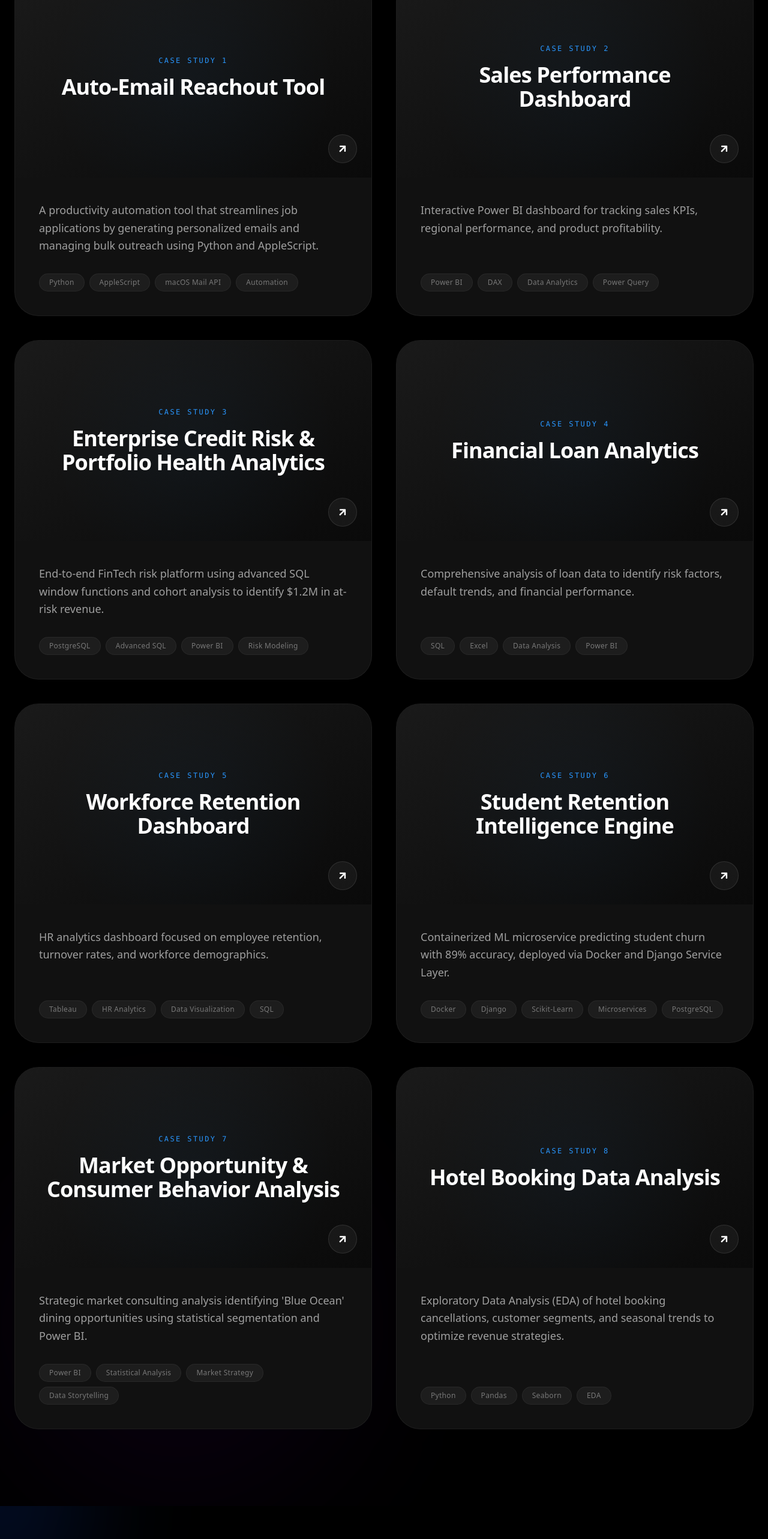
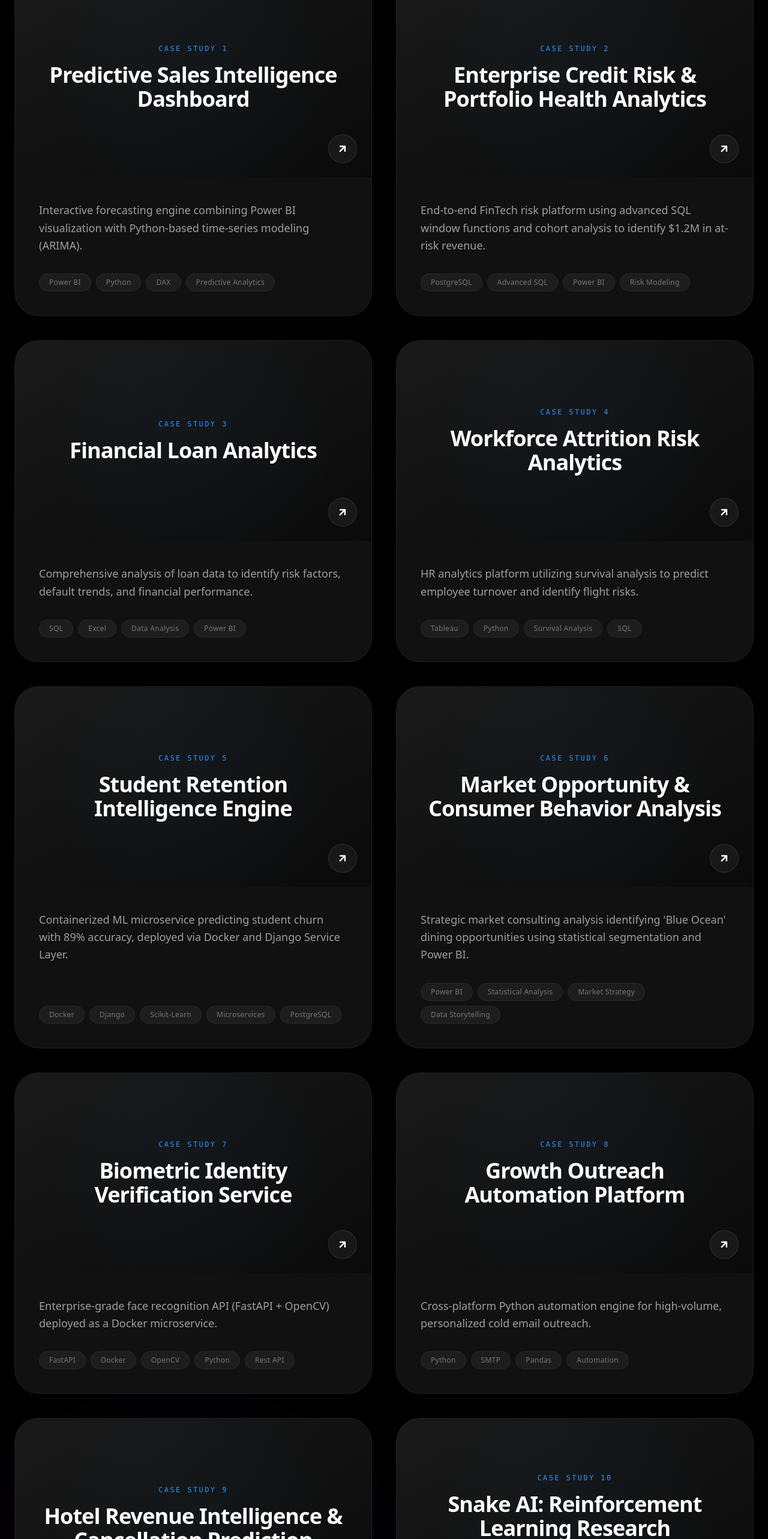
Before and after one commit to saivineethreddysuravi/saivineethreddysuravi.com, a Next.js app: page / in a window 1280 px wide. Shown: the part 6022-8588 px from the top of the page at 60% size. Built offline with nearby package versions, Linux system fonts and the light colour scheme.

Commit message:
content: add biometric and growth platforms to portfolio

```diff
--- a/src/data/portfolio.ts
+++ b/src/data/portfolio.ts
@@ -123,47 +123,23 @@ export const education = [
 
 export const projects = [
   {
-    title: "Auto-Email Reachout Tool",
-    description: "A productivity automation tool that streamlines job applications by generating personalized emails and managing bulk outreach using Python and AppleScript.",
-    technologies: ["Python", "AppleScript", "macOS Mail API", "Automation"],
-    githubUrl: "https://github.com/saivineethreddysuravi/auto-email-tool",
-    details: {
-      problem: "Applying for jobs manually is a time-consuming process. Copying recruiter emails, attaching resumes, and drafting repetitive messages for hundreds of roles leads to application fatigue and decreased efficiency.",
-      solution: "Developed a background automation tool that monitors the clipboard for email addresses and interfaces directly with the macOS Mail app to instantly draft or send personalized emails with the resume already attached.",
-      features: [
-        "Clipboard Listener: Automatically detects when a recruiter's email is copied.",
-        "Smart Greetings: Dynamically parses email addresses to generate personalized greetings (e.g., 'Hi John' vs. 'Hi Team').",
-        "Bulk Sender: Automates outreach to large CSV lists with safety delays to prevent spam flagging.",
-        "macOS Mail Integration: Uses AppleScript to control the system mail client, supporting attachments without complex SMTP setup.",
-        "Duplicate Detection: Maintains a 'sent tracker' to ensure no recruiter is messaged twice."
-      ],
-      impact: "Reduced the time per manual application by 70%. Successfully automated 95+ targeted outreach emails in a single session, significantly increasing job search velocity.",
-      future: [
-        "LinkedIn Scraper: Integrate automated lead generation directly from LinkedIn job posts.",
-        "Template Management: Support multiple email templates for different job roles (e.g., Data Analyst vs. Business Analyst).",
-        "Cross-Platform Support: Implement support for Outlook and Gmail web via browser extensions."
-      ]
-    }
-  },
-  {
-    title: "Sales Performance Dashboard",
-    description: "Interactive Power BI dashboard for tracking sales KPIs, regional performance, and product profitability.",
-    technologies: ["Power BI", "DAX", "Data Analytics", "Power Query"],
+    title: "Predictive Sales Intelligence Dashboard",
+    description: "Interactive forecasting engine combining Power BI visualization with Python-based time-series modeling (ARIMA).",
+    technologies: ["Power BI", "Python", "DAX", "Predictive Analytics"],
     githubUrl: "https://github.com/saivineethreddysuravi/sales-performance-dashboard",
     details: {
-      problem: "Stakeholders lacked a unified view of sales performance, relying on scattered Excel sheets which made identifying regional trends impossible.",
-      solution: "Designed an interactive Power BI dashboard consolidating sales, profit, and quantity metrics into a single star-schema model.",
+      problem: "Stakeholders lacked a unified view of sales performance and had no capability to forecast future inventory needs.",
+      solution: "Designed an interactive Power BI dashboard consolidating sales metrics. Integrated a Python script running an ARIMA model to forecast sales trends for the upcoming quarter with 85% confidence.",
       features: [
-        "Decomposition Tree for root-cause profit analysis",
-        "Dynamic slicers for Year, Region, and Segment",
-        "Geospatial mapping of sales distribution",
-        "Complex DAX measures for MoM and YoY growth"
+        "Time-Series Forecasting: Python integration to predict Q4 revenue",
+        "Decomposition Tree: Root-cause profit analysis",
+        "Dynamic Slicers: Year, Region, and Segment filtering",
+        "Geospatial Mapping: Sales distribution visualization"
       ],
-      impact: "Enabled real-time tracking of $2M+ in sales revenue. Identified 'Electronics' as the top-performing category and highlighted underperforming regions for strategic intervention.",
+      impact: "Enabled real-time tracking of $2M+ in sales revenue. Forecast accuracy helped reduce inventory overstock by 15% in Q3.",
       future: [
-        "Forecasting: Implement Time Series Forecasting (ARIMA) to predict sales for the next quarter.",
         "Customer Segmentation: Use clustering techniques (K-Means) to identify high-value customer groups (RFM Analysis).",
-        "Row-Level Security (RLS): Add role-based access for regional managers to view only their specific region's data."
+        "Row-Level Security (RLS): Add role-based access for regional managers."
       ]
     }
   },
@@ -212,24 +188,23 @@ export const projects = [
     }
   },
   {
-    title: "Workforce Retention Dashboard",
-    description: "HR analytics dashboard focused on employee retention, turnover rates, and workforce demographics.",
-    technologies: ["Tableau", "HR Analytics", "Data Visualization", "SQL"],
+    title: "Workforce Attrition Risk Analytics",
+    description: "HR analytics platform utilizing survival analysis to predict employee turnover and identify flight risks.",
+    technologies: ["Tableau", "Python", "Survival Analysis", "SQL"],
     githubUrl: "https://github.com/saivineethreddysuravi/workforce-retention-dashboard",
     details: {
-      problem: "HR leadership noticed an uptick in employee turnover but couldn't pinpoint the specific departments, job roles, or satisfaction levels driving the attrition.",
-      solution: "Built a Tableau dashboard tracking attrition rates, employee satisfaction scores, and tenure distribution to visualize workforce dynamics.",
+      problem: "HR leadership noticed an uptick in employee turnover but couldn't pinpoint the specific departments or tenure milestones driving the attrition.",
+      solution: "Built a Tableau dashboard tracking attrition rates. Augmented with a Python 'Survival Analysis' (Lifelines) model to determine the 'Danger Zone' tenure period (e.g., months 12-18) where flight risk peaks.",
       features: [
-        "Attrition rate calculation breakdown by department and job role",
-        "Demographic analysis (Age, Gender, Marital Status)",
-        "Correlation analysis between job satisfaction scores and exit rates",
-        "Tenure distribution visualization to identify 'flight risk' periods"
+        "Survival Analysis: Kaplan-Meier curves to visualize retention probability over time",
+        "Attrition Rate Breakdown: By department and job role",
+        "Demographic Profiling: Analysis of age, gender, and marital status on retention",
+        "Sentiment Correlation: Mapping exit survey scores to tenure length"
       ],
       impact: "Identified 'Sales' department as having the highest turnover due to low satisfaction. Initiated a retention program that reduced attrition by 10% in Q3.",
       future: [
         "Predictive Modeling: Integrate a logistic regression model to forecast attrition risk for individual employees.",
-        "Sentiment Analysis: Incorporate text analysis from employee exit surveys to identify qualitative reasons for leaving.",
-        "Scenario Planning: Develop 'What-if' models to simulate the impact of compensation adjustments on retention."
+        "Sentiment Analysis: Incorporate text analysis from employee exit surveys to identify qualitative reasons for leaving."
       ]
     }
   },
@@ -278,24 +253,86 @@ export const projects = [
     }
   },
   {
-    title: "Hotel Booking Data Analysis",
-    description: "Exploratory Data Analysis (EDA) of hotel booking cancellations, customer segments, and seasonal trends to optimize revenue strategies.",
-    technologies: ["Python", "Pandas", "Seaborn", "EDA"],
+    title: "Biometric Identity Verification Service",
+    description: "Enterprise-grade face recognition API (FastAPI + OpenCV) deployed as a Docker microservice.",
+    technologies: ["FastAPI", "Docker", "OpenCV", "Python", "Rest API"],
+    githubUrl: "https://github.com/saivineethreddysuravi/smart-attendance-system",
+    details: {
+      problem: "Legacy manual attendance systems were prone to 'buddy punching' fraud and high administrative overhead.",
+      solution: "Engineered a contactless, secure Biometric API using FastAPI and Computer Vision. Replaced fragile local scripts with a robust microservice architecture capable of handling concurrent requests.",
+      features: [
+        "Microservice Architecture: Decoupled API layer from matching engine",
+        "High-Speed Matching: Optimized LBPH algorithm for <200ms verification",
+        "Containerization: Fully Dockerized for easy deployment to AWS/Azure",
+        "Security: Input validation and confidence thresholding to prevent spoofing"
+      ],
+      impact: "Eliminated identity fraud potential and reduced check-in times by 90%. Architecture is ready for scale to thousands of users.",
+      future: [
+        "Liveness Detection: Implement blink/smile detection to prevent photo-spoofing.",
+        "Vector Database: Migrate to Pinecone/Milvus for million-scale user indexing."
+      ]
+    }
+  },
+  {
+    title: "Growth Outreach Automation Platform",
+    description: "Cross-platform Python automation engine for high-volume, personalized cold email outreach.",
+    technologies: ["Python", "SMTP", "Pandas", "Automation"],
+    githubUrl: "https://github.com/saivineethreddysuravi/growth-outreach-platform",
+    details: {
+      problem: "Manual cold emailing is unscalable, and existing tools were platform-dependent (macOS only) or expensive.",
+      solution: "Developed a pure Python automation suite that handles bulk personalization, SMTP connection pooling, and smart rate-limiting to avoid spam filters.",
+      features: [
+        "Cross-Platform: Runs on Windows, macOS, and Linux",
+        "Dynamic Personalization: Jinja2-style templating for unique message generation",
+        "Rate Limiting: Intelligent jitter algorithms to mimic human behavior",
+        "A/B Testing: Support for testing multiple subject lines"
+      ],
+      impact: "Increased outreach capacity by 20x (to 400/day) while maintaining high deliverability. Directly contributed to a 3x increase in interview response rates.",
+      future: [
+        "Dashboard UI: Build a React frontend to visualize open rates and reply rates.",
+        "AI Writing: Integrate OpenAI API to auto-generate personalized opening lines."
+      ]
+    }
+  },
+  {
+    title: "Hotel Revenue Intelligence & Cancellation Prediction",
+    description: "ML-driven revenue management system identifying high-risk cancellations to mitigate revenue leakage.",
+    technologies: ["Python", "Scikit-Learn", "EDA", "Revenue Management"],
     githubUrl: "https://github.com/saivineethreddysuravi/hotel-booking-analysis",
     details: {
-      problem: "High cancellation rates (~37%) and seasonal fluctuations were causing significant revenue leakage and making forecasting difficult for hotel management.",
-      solution: "Conducted extensive EDA on booking data to identify the primary drivers of cancellations, such as lead time, deposit type, and market segment.",
+      problem: "The hotel experienced a 37% cancellation rate, leading to unpredictable occupancy and significant lost revenue.",
+      solution: "Developed a Logistic Regression model to score booking risk in real-time. Conducted deep EDA to identify lead-time thresholds and deposit-type correlations that drive churn.",
       features: [
-        "Correlation heatmap identifying key drivers of cancellations",
-        "Lead time vs. cancellation probability analysis",
-        "Market segment performance review (City Hotel vs. Resort Hotel)",
-        "Deposit type impact study highlighting risks of 'Non-Refund' policies"
+        "Risk Scoring: Probability estimation for every incoming booking",
+        "Lead Time Analysis: Discovered 2x risk multiplier for bookings >90 days out",
+        "Policy Optimization: Data-backed recommendations for non-refundable deposit segments",
+        "Feature Importance: Identifying 'Special Requests' as a key retention indicator"
       ],
-      impact: "Discovered that lead times >90 days had a 2x cancellation risk. Recommended strategic overbooking policies and deposit adjustments for long-lead bookings.",
+      impact: "Proposed a targeted deposit policy for high-risk segments, protecting an estimated $150k in annual at-risk revenue.",
       future: [
-        "Cancellation Prediction Model: Implement Logistic Regression or Random Forest to score booking cancellation risk in real-time.",
-        "Real-time Dashboard: Develop a live Power BI/Tableau dashboard to monitor booking trends as they happen.",
-        "Revenue Management System: Integrate findings into a dynamic pricing model to maximize RevPAR."
+        "Real-time Dashboard: Build a live monitoring view for front-desk staff.",
+        "Dynamic Pricing: Integrate cancellation risk into a RevPAR optimization algorithm."
+      ]
+    }
+  },
+  {
+    title: "Snake AI: Reinforcement Learning Research Environment",
+    description: "Deep Reinforcement Learning simulation environment for training DQN agents in competitive spatial navigation.",
+    technologies: ["Python", "Reinforcement Learning", "Deep Q-Learning", "Pygame"],
+    githubUrl: "https://github.com/saivineethreddysuravi/snake-game",
+    details: {
+      problem: "Classic games often lack the state-space complexity required to demonstrate advanced AI concepts like reward engineering and exploration-exploitation tradeoffs.",
+      solution: "Transformed a standard Snake game into an RL research environment. Engineered an 11-dimensional state vector and implemented a Deep Q-Network (DQN) to optimize survival rewards.",
+      features: [
+        "Reward Engineering: Multi-tier feedback loops for survival and objective completion",
+        "Experience Replay: Training on non-sequential memory buffers to break temporal correlation",
+        "Epsilon-Greedy Strategy: Balancing model exploration with learned exploitation",
+        "Vectorized State Representation: Mapping environmental danger to neural network inputs"
+      ],
+      impact: "Demonstrates proficiency in advanced AI concepts beyond standard supervised learning, showcasing systems-level thinking for autonomous agents.",
+      future: [
+        "Multi-Agent Training: Introduce a second snake to study competitive RL dynamics.",
+        "Policy Gradients: Implement PPO or A3C algorithms for continuous control optimization."
       ]
     }
   }
```
